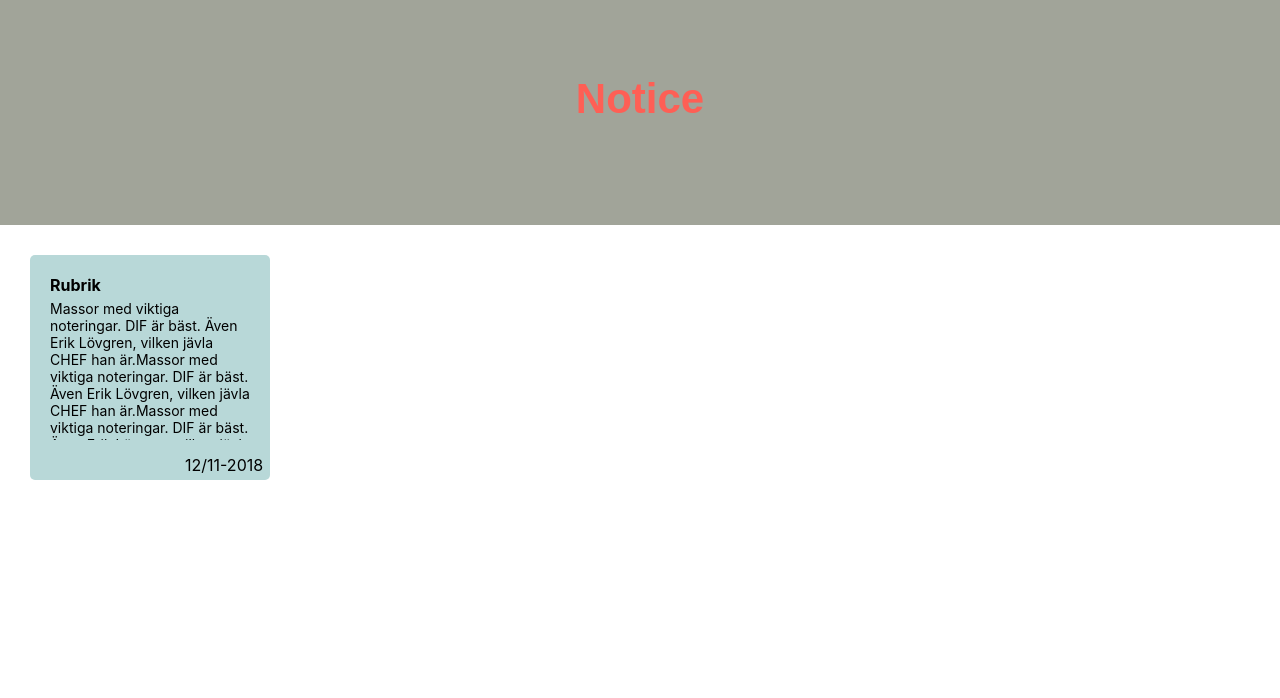
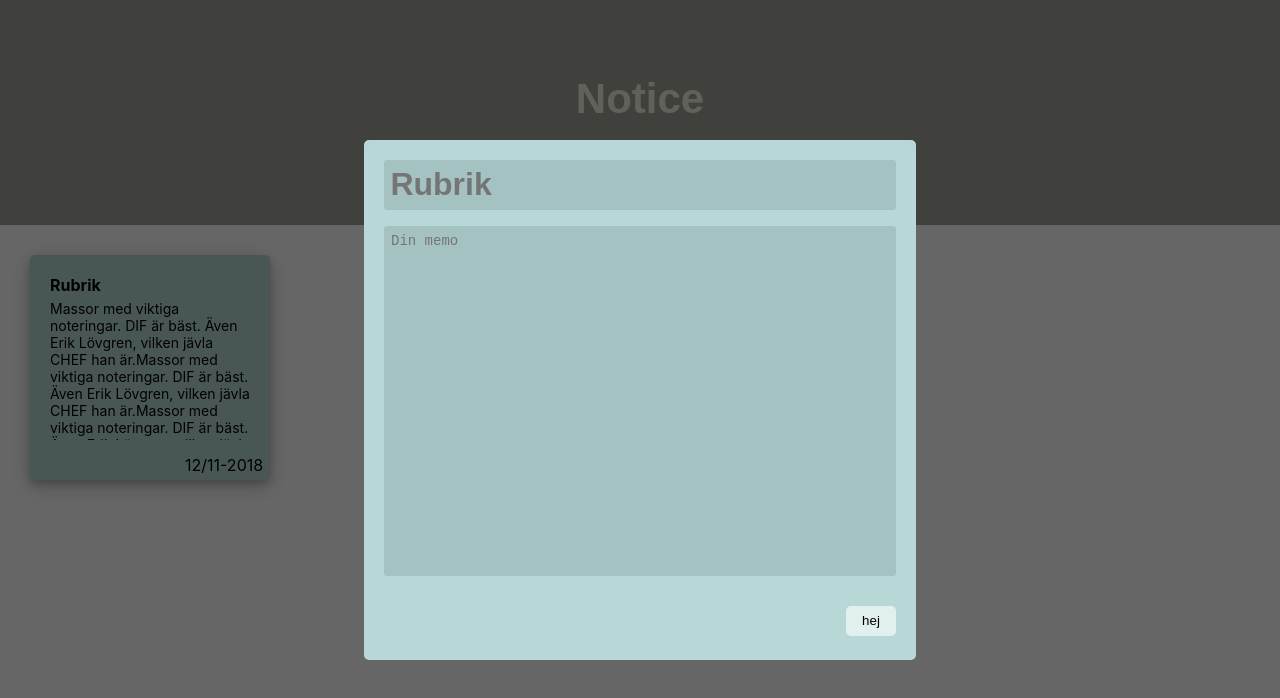
Before and after one commit to viktor-enzell/Pinboard, a React (Create React App) app in the folder client/: page / in a window 1280 px wide. Shown: the top 698 px of the page. Built offline with nearby package versions, Linux system fonts and the light colour scheme; no server answers.

Commit message:
modal state updaterar

```diff
--- a/client/src/App.js
+++ b/client/src/App.js
@@ -5,8 +5,7 @@ import MainPage from "./containers/MainPage";
 
 class App extends Component {
   state = {
-    notes: [],
-    newNoteOpen: false,
+      data: null,
   };
 
   componentDidMount() {
@@ -25,10 +24,9 @@ class App extends Component {
     }
     return body;
   };
-
   render() {
     return (
-        <MainPage  />
+        <MainPage />
     );
   }
 }
--- /dev/null
+++ b/client/src/components/Modal/Styling.js
@@ -0,0 +1,67 @@
+import styled from "styled-components";
+
+export const Main = styled.div`
+      display: flex;
+      flex-direction: column;
+      position: fixed;
+      padding: 20px;
+      background: #b8d8d8;
+      border-radius: 5px;
+      width: 40%;
+      height: 60%;
+      top: 50%;
+      left: 50%;
+      transform: translate(-50%, -50%);
+    `;
+
+export const Submit = styled.button`
+      outline: none;
+      border-radius: 5px;
+      border: none;
+      background: #e2efef;
+      height: 30px;
+      width: 50px;
+      &:hover {
+        background: #e9f3f3;
+      }
+    `;
+
+export const HeaderInput = styled.input`
+      width: auto;
+      font-size: 32px;
+      padding: 0.2em;
+      margin-bottom: 0.5em;
+      font-weight: 700;
+      background: #a5c2c2;
+      outline: none;
+      border: black 2px;
+      border-radius: 3px;
+    `;
+
+export const BodyText = styled.textarea`
+      width: auto;
+      top: 0;
+      resize: none;
+      height: 70%;
+      font-size: 14px;
+      padding: 0.5em;
+      margin-bottom: 30px;
+      background: #a5c2c2;
+      outline: none;
+      border: black 2px;
+      border-radius: 3px;
+    `;
+
+export const Footer = styled.div`
+      display: flex;
+      flex-direction: row-reverse;
+    `;
+
+export const Wrapper = styled.div`
+      position: fixed;
+      top: 0;
+      left: 0;
+      width: 100%;
+      height: 100%;
+      background: rgba(0, 0, 0, 0.6);
+    `;
--- /dev/null
+++ b/client/src/components/Modal/index.js
@@ -0,0 +1,35 @@
+import React from "react";
+import { Wrapper, HeaderInput, BodyText, Footer, Main, Submit } from "./Styling";
+
+class Modal extends React.PureComponent {
+  state = {
+    header: '',
+    body: '',
+    date: ''
+  };
+
+  handleHeaderChange = e => {
+    this.setState({ header: e.target.value });
+    console.log(this.state.header)
+  };
+
+  handleBodyChange = e => {
+    this.setState({ body: e.target.value });
+    console.log(this.state.body)
+    };
+
+  render() {
+    return (
+      <Wrapper>
+        <Main>
+          <HeaderInput placeholder="Rubrik" onChange={this.handleHeaderChange} />
+          <BodyText placeholder="Din memo" onChange={this.handleBodyChange}/>
+          <Footer>
+            <Submit>hej</Submit>
+          </Footer>
+        </Main>
+      </Wrapper>
+    );
+  }
+}
+export default Modal;
--- a/client/src/components/Note/index.js
+++ b/client/src/components/Note/index.js
@@ -14,6 +14,7 @@ class Note extends React.PureComponent {
       width: 200px;
       background: #b8d8d8;
       border-radius: 5px;
+      box-shadow: 0 4px 8px 0 rgba(0, 0, 0, 0.2), 0 6px 20px 0 rgba(0, 0, 0, 0.19);
     `;
 
     const Heading = styled.span`
--- a/client/src/containers/MainPage/Header.js
+++ b/client/src/containers/MainPage/Header.js
@@ -8,7 +8,7 @@ class Header extends React.PureComponent {
       background-color: #a1a499;
       height: 150px;
       padding-top: 75px;
-      color: #fe5f55;
+      color: #eef5db;
       text-align: center;
       font-size: 42px;
       font-family: sans-serif;
--- a/client/src/containers/MainPage/index.js
+++ b/client/src/containers/MainPage/index.js
@@ -2,6 +2,7 @@ import React from "react";
 import styled from "styled-components";
 import Header from "./Header";
 import Note from "../../components/Note";
+import Modal from "../../components/Modal";
 
 class MainPage extends React.PureComponent {
   render() {
@@ -19,6 +20,7 @@ class MainPage extends React.PureComponent {
         <Header />
         <Background>
           <Note />
+            <Modal/>
         </Background>
       </div>
     );
```
